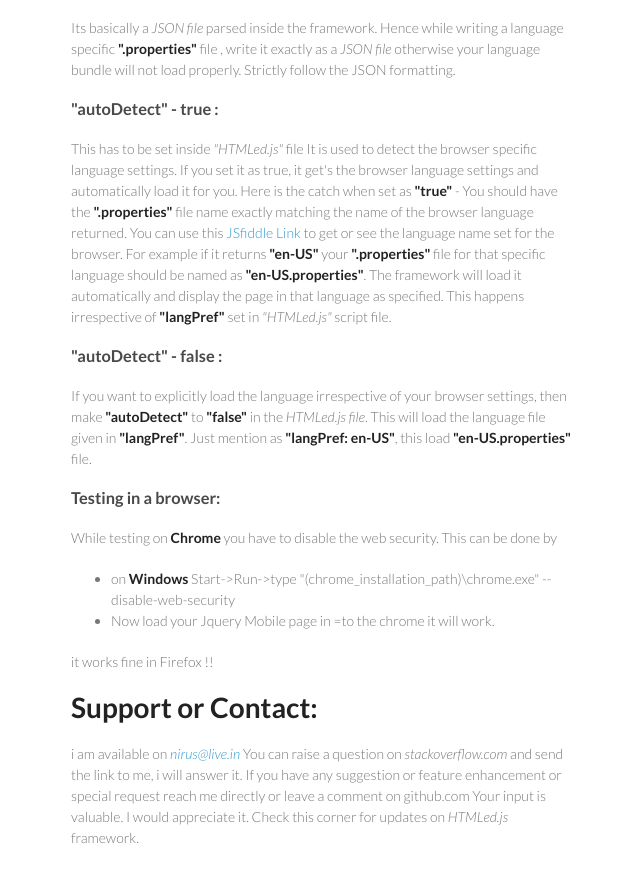
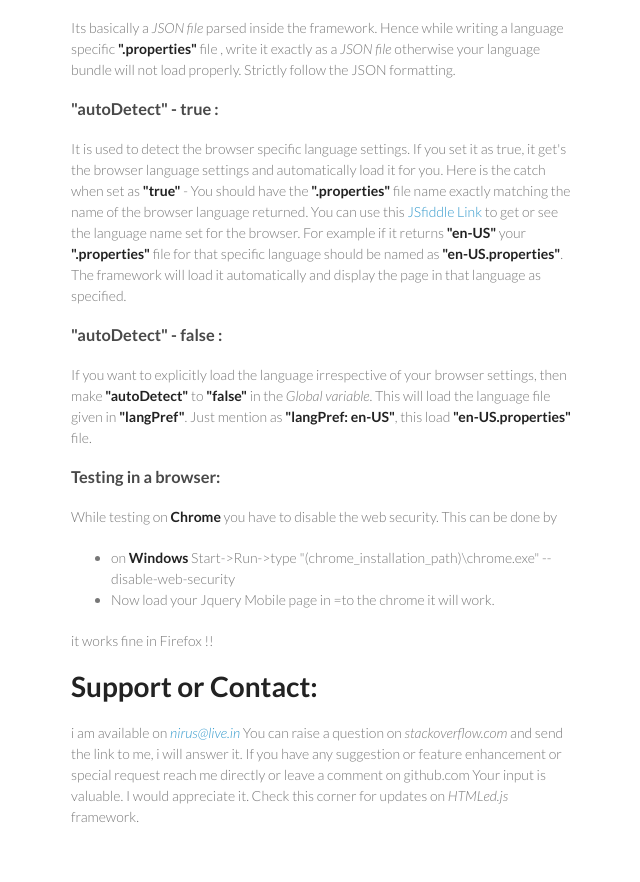
Before and after one commit to nirus/HTMLed, a plain HTML site: page index.html in a window 1280 px wide. Shown: the part 1881-2763 px from the top of the page, without its empty margins (499-1139 px from the left). Drawn offline with Linux system fonts and the light colour scheme.

```diff
--- a/index.html
+++ b/index.html
@@ -116,14 +116,13 @@ var global = {
 <h3>
 <a name="autodetect---true-" class="anchor" href="#autodetect---true-"><span class="octicon octicon-link"></span></a>"autoDetect" - true :</h3>
 
-<p>This has to be set inside <em>"HTMLed.js"</em> file
-It is used to detect the browser specific language settings. If you set it as true, it get's the browser language settings and automatically load it for you.
-Here is the catch when set as <strong>"true"</strong> - You should have the <strong>".properties"</strong> file name exactly matching the name of the browser language returned. You can use this <a href="http://jsfiddle.net/nirus/9FVTf/">JSfiddle Link</a> to get or see the language name set for the browser. For example if it returns <strong>"en-US"</strong> your <strong>".properties"</strong> file for that specific language should be named as <strong>"en-US.properties"</strong>. The framework will load it automatically and display the page in that language as specified. This happens irrespective of <strong>"langPref"</strong> set in <em>"HTMLed.js"</em> script file.</p>
+<p>It is used to detect the browser specific language settings. If you set it as true, it get's the browser language settings and automatically load it for you.
+Here is the catch when set as <strong>"true"</strong> - You should have the <strong>".properties"</strong> file name exactly matching the name of the browser language returned. You can use this <a href="http://jsfiddle.net/nirus/9FVTf/">JSfiddle Link</a> to get or see the language name set for the browser. For example if it returns <strong>"en-US"</strong> your <strong>".properties"</strong> file for that specific language should be named as <strong>"en-US.properties"</strong>. The framework will load it automatically and display the page in that language as specified.</p>
 
 <h3>
 <a name="autodetect---false-" class="anchor" href="#autodetect---false-"><span class="octicon octicon-link"></span></a>"autoDetect" - false :</h3>
 
-<p>If you want to explicitly load the language irrespective of your browser settings, then make <strong>"autoDetect"</strong> to <strong>"false"</strong> in the <em>HTMLed.js file</em>. This will load the language file given in <strong>"langPref"</strong>.
+<p>If you want to explicitly load the language irrespective of your browser settings, then make <strong>"autoDetect"</strong> to <strong>"false"</strong> in the <em>Global variable</em>. This will load the language file given in <strong>"langPref"</strong>.
 Just mention as <strong>"langPref: en-US"</strong>, this load <strong>"en-US.properties"</strong> file.</p>
 
 <h3>
```
Also changed, not shown: params.json (+1 -1 lines).
